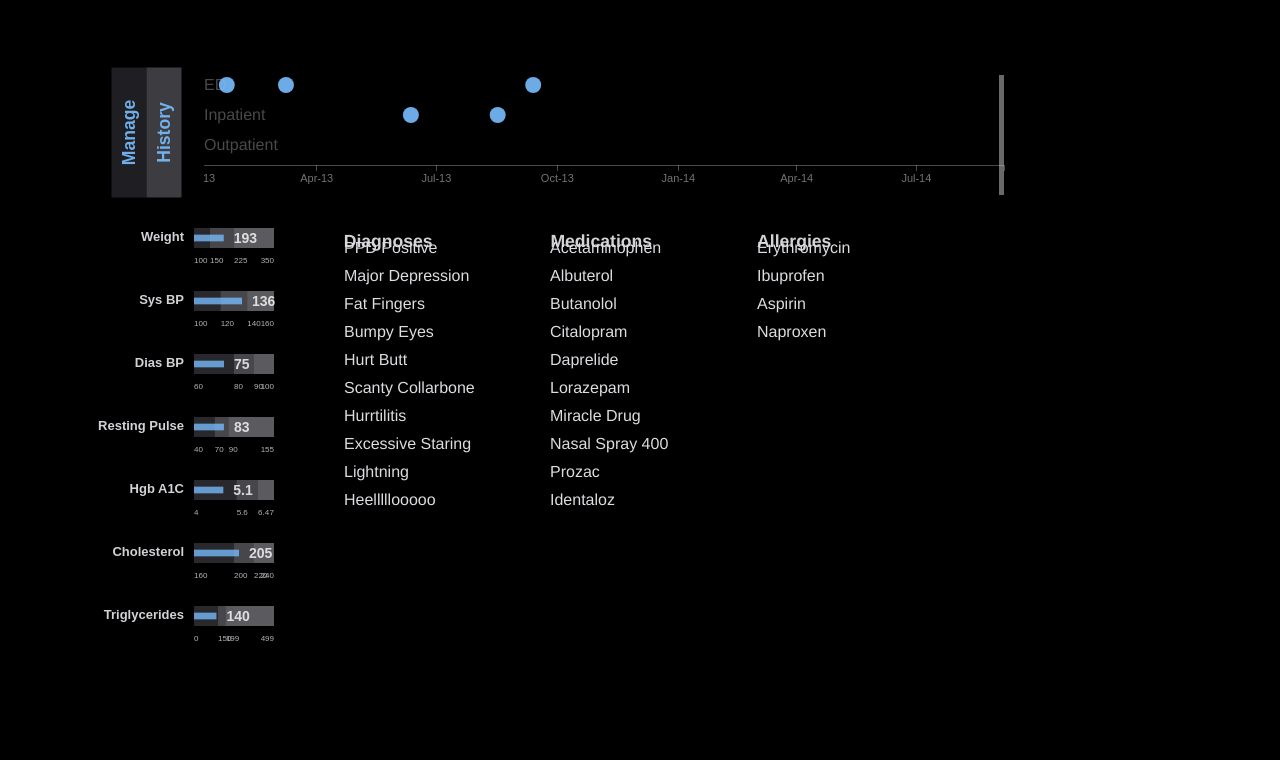
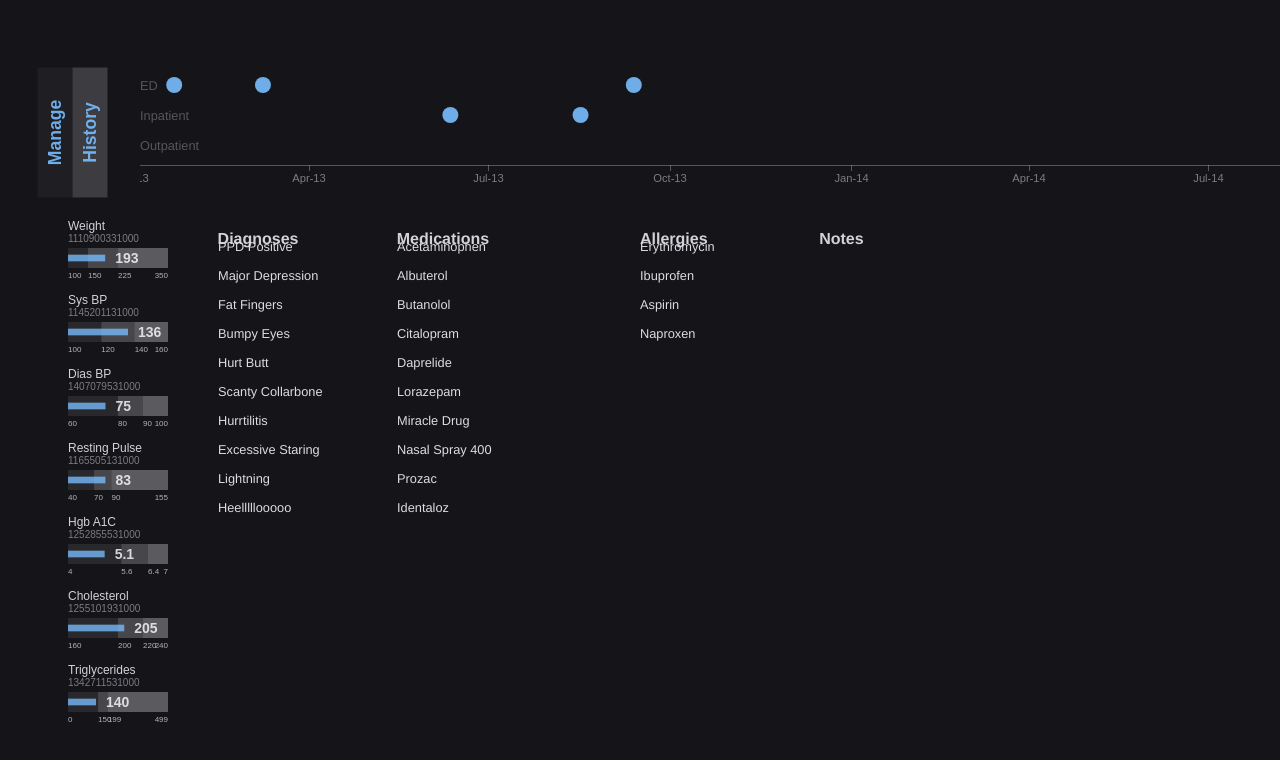
Before and after one commit to divdev/kenx_dashboard, a plain HTML site: page dashboard.html in a window 1280 px wide. Drawn offline with Linux system fonts and the light colour scheme.

Commit message:
Changed column widths and bullet layouts

```diff
--- a/dashboard.html
+++ b/dashboard.html
@@ -1,13 +1,15 @@
 <!DOCTYPE html>
 <meta charset="utf-8">
 <style>
-
+html {
+  padding: 0;
+  margin: 0;
+}
 body {
   font-family: "Helvetica Neue", Helvetica, Arial, sans-serif;
   font-size: 16px;
   line-height: 100%;
-  color: rgb(20,20,25);
-  background: black;
+  background: rgb(20,20,25);
   padding: 0;
   margin: 0;
 }
@@ -20,18 +22,20 @@ button {
   vertical-align: middle;
 }
 /*******************LEFT PANEL******************************/
-.left_container {
+/*.left_container {
   background: rgb(60,60,65);
   height: 100%;
   position: absolute;
   left: 0;
-}
+}*/
 
 /******************TIMELINE STYLES**************************/
 .timeline_container {
-  position: absolute;
+  position: fixed;
   top: 65px;
-  left: 5%;
+  width: 100%;
+  left: 0;
+  padding: 0;
   margin: 0 auto;
 }
 button.tab {
@@ -40,18 +44,19 @@ button.tab {
   height: 35px;
   position: absolute;
   top: 50px;
-  margin-left: 0;
+  left: 0;
+  margin-left: -10px;
   font-size: 1.1em;
   -webkit-transform: rotate(-90deg);
   transform: rotate(-90deg);
 }
 .tab.active {
-  margin-left: 35px;
+  margin-left: 25px;
   background: rgb(60,60,65);
 }
 #timeline {
   overflow: scrollX;
-  /*position: relative;*/
+  width: 85%;
   margin-left: 140px;
 }
 .axis path, .axis line {
@@ -61,11 +66,12 @@ button.tab {
 }
 .axis text {
   font-family: sans-serif;
-  font-size: 11px;
+  font-size: 0.7em;
   fill: rgba(210,210,215, 0.55);
 }
 .y {
   fill: rgba(210,210,215, 0.35);
+  font-size: 0.8em;
 }
 .slider {
   fill: rgba(210,210,215,0.5);
@@ -79,25 +85,31 @@ button.tab {
   padding-right: 1%;
   float: left;
 }
-.big {
-  width: 22%;
+.large {
+  width: 21%;
+}
+.medium {
+  width: 18%;
 }
 .small {
-  width: 16%;
+  width: 13%;
 }
 .wrapper h2 {
-  font-size: 1.1em;
+  font-size: 1em;
   width: inherit;
   color: rgb(210,210,215);
 }
 div.list {
-  font-size: 1em;
+  font-size: 0.8em;
   font-weight: normal;
   fill: rgb(220,220,225);
 }
 
 
 /**********************LABS STYLES************************/
+#labs_wrapper {
+  margin-left: 3%;
+}
 .bullet {
   font: 10px sans-serif;
   width: 220px;
@@ -110,7 +122,7 @@ div.list {
 .bullet .tick { fill: rgb(180,180,185); font-size: 0.8em; }
 .bullet .measure.s { fill: rgba(120,190,255,0.9); opacity: 0.85; }
 .bullet .measure.b { fill: rgba(255,50,90,0.9); opacity: 0.85; }
-.bullet .title { font-size: 1.3em; font-weight: bold; fill: rgb(210,210,215); }
+.bullet .title { font-size: 1.2em; fill: rgb(210,210,215); }
 .bullet .date { fill: rgba(210,210,215, 0.55); }
 
 </style>
@@ -124,7 +136,7 @@ div.list {
     <button class="tab" id="manage">Manage</button>
     <button class="tab active" id="history">History</button>
     <div id="timeline"></div>
-    <div class="wrapper big" id="labs_wrapper">
+    <div class="wrapper small" id="labs_wrapper">
       <!-- <h2></h2> -->
       <div class="list">
         <div id="labs"></div>
@@ -136,7 +148,7 @@ div.list {
         <div id="diagnoses"></div>
       </div>
     </div>
-    <div class="wrapper small" id="medications_wrapper">
+    <div class="wrapper medium" id="medications_wrapper">
       <h2>Medications</h2>
       <div class="list">
         <div id="medications"></div>
@@ -146,6 +158,12 @@ div.list {
       <h2>Allergies</h2>
       <div class="list">
         <div id="allergies"></div>
+      </div>
+    </div>
+    <div class="wrapper large" id="notes_wrapper">
+      <h2>Notes</h2>
+      <div class="list">
+        <div id="notes"></div>
       </div>
     </div>
   </div>
@@ -367,9 +385,9 @@ var formattedEncounters = JSON.parse(json_encounters); // I did this extra stuff
 
 /***********************D3 ENCOUNTERS************************/
 function tl() {
-  var totalWidth = 900,
+  var totalWidth = 1200,
       tlMargin = {top:0, right: 0, bottom: 50, left: 0},
-      tlWidth = 800,
+      tlWidth = 1200,
       tlHeight = 150;
 
   var tl = d3.select('div#timeline').append('svg')
@@ -553,8 +571,8 @@ allergyInfo.append('text')
   .text(function(d) { return d.name });
 
 /************************D3 LABS*********************************/
-var bMargin = {top:40, right: 0, bottom: 50, left: 100},
-    bWidth = 80,
+var bMargin = {top:50, right: 0, bottom: 50, left: 100},
+    bWidth = 100,
     bHeight = 20;
 
 labs = d3.select('div#labs').selectAll('svg.bullet')
@@ -566,7 +584,7 @@ labs = d3.select('div#labs').selectAll('svg.bullet')
       height: bHeight + bMargin.top
     })
     .append('g')
-      .attr('transform', 'translate(' + bMargin.left  + ',10)');
+      .attr('transform', 'translate(0,30)');
 
 labs.each(function(d, i) {
   ranges = function(d) { return d.ranges },
@@ -598,7 +616,7 @@ labs.each(function(d, i) {
     .attr({
       class: 'tick',
       x: function(d) { return bRange(d) },
-      y: function(d) { return bHeight + 15 },
+      y: function(d) { return bHeight + 10 },
       'text-anchor': function(d, i) {
         if(i === 0) { return 'end' } else { return 'start' };
       }
@@ -637,8 +655,8 @@ labs.each(function(d, i) {
 
 // Name
 var labName = labs.append('g')
-  .style('text-anchor', 'end')
-  .attr('transform', 'translate(-10,' + bHeight/1.5 + ')');
+  // .style('text-anchor', 'start')
+  .attr('transform', 'translate(0,-18)');
 
 labName.append('text')
   .attr('class', 'title')
@@ -647,12 +665,12 @@ labName.append('text')
 labName.append('text')
   .attr({
     class: 'date',
-    y: 15
+    y: 12
   })
   .text(function(d) {
     var formatDate = d3.time.format('%d-%b-%y');
     var lastDate = d.dates.slice(-1).pop();
-    return lastDate.formatDate;
+    return d.dates.slice(-1).pop();
   });
 
 
```
